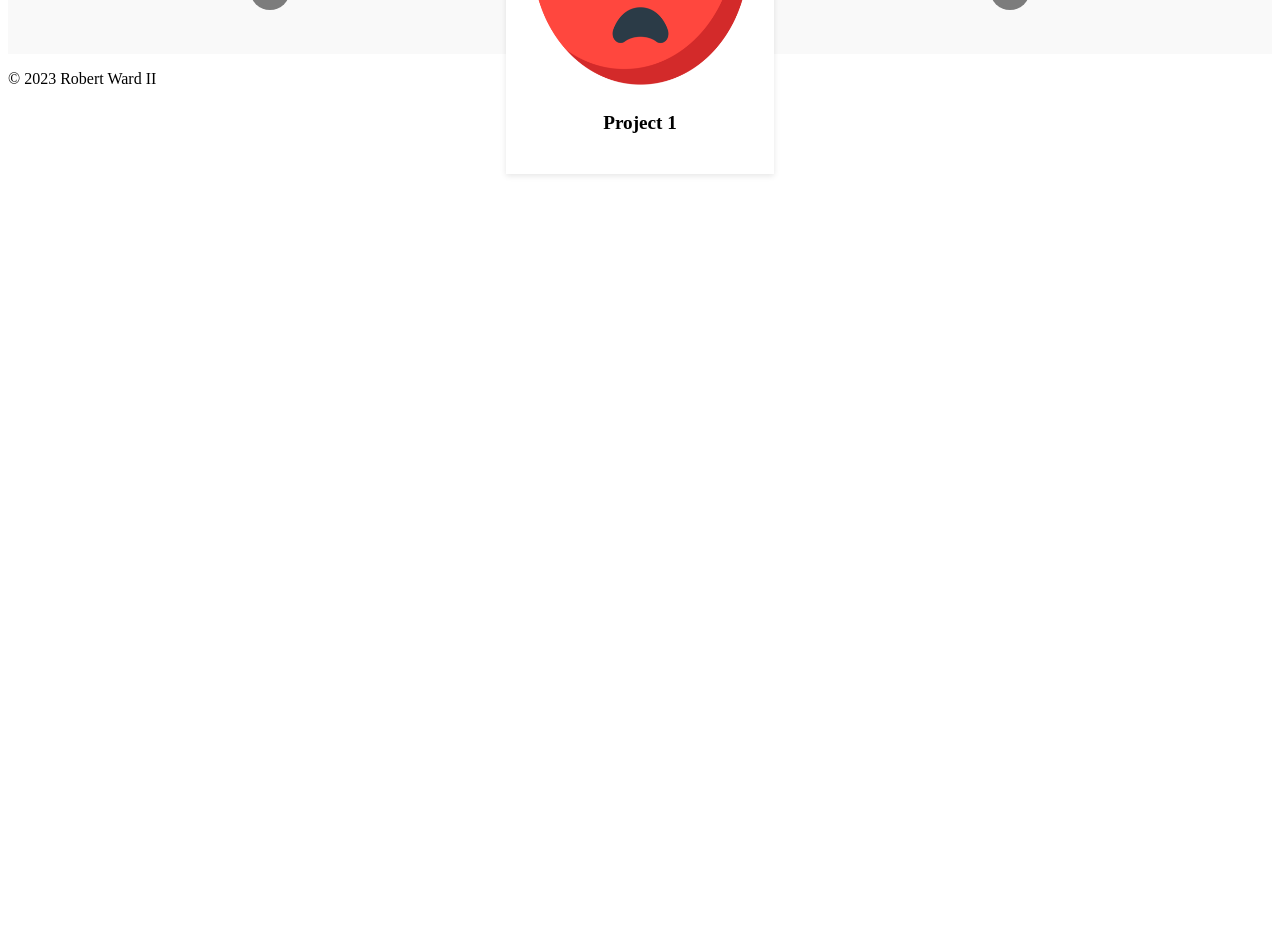
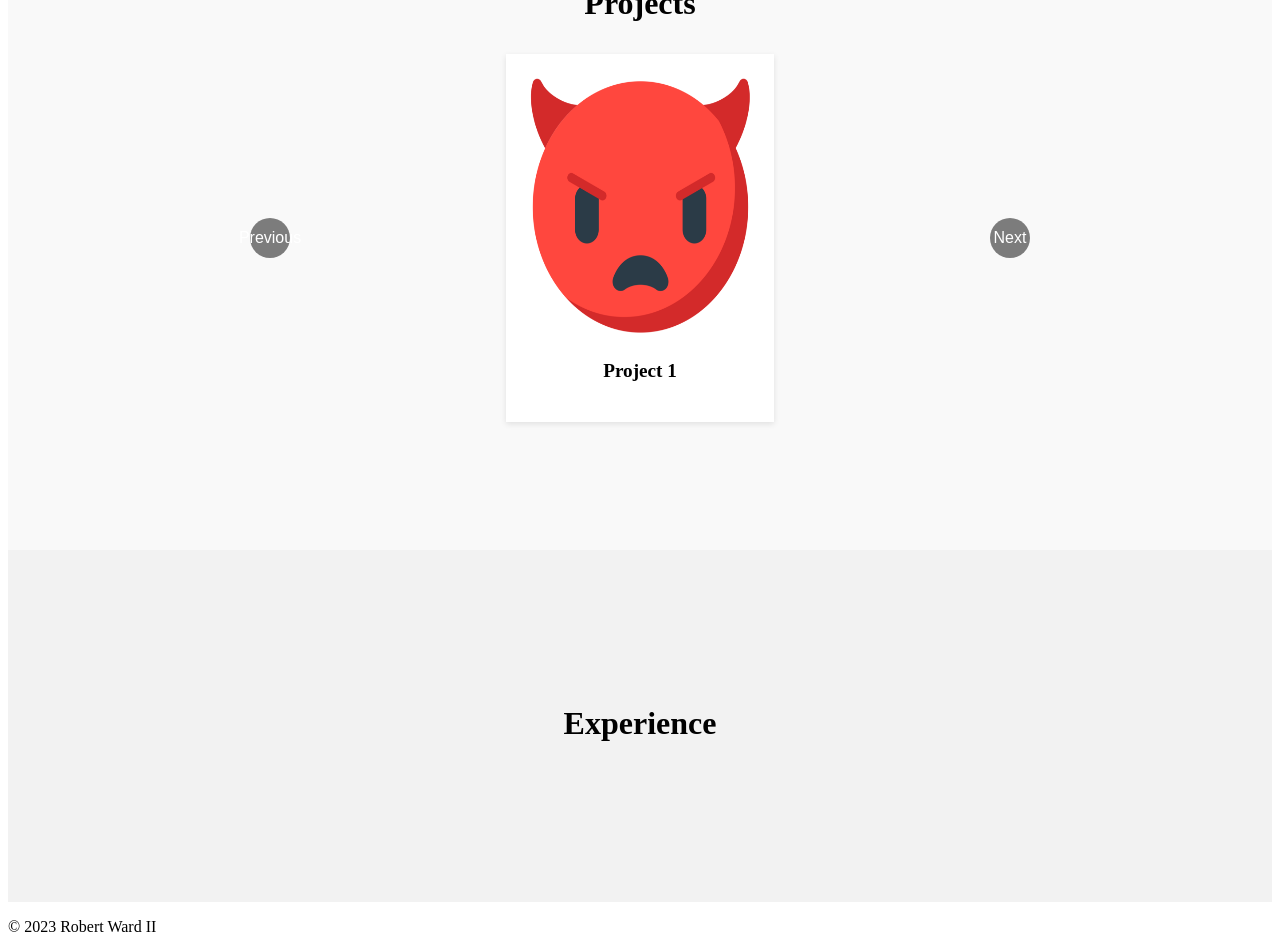
Before and after one commit to Robert-W-Ward/portfolio, a React (Create React App) app: page / in a window 1280 px wide. Shown: the part 568-1520 px from the top of the page. Before the commit the page ends 800 px from the top, so only its background shows below. Built offline with nearby package versions, Linux system fonts and the light colour scheme.

Commit message:
got the projects title showing up and I got the carousel fixed, added Experiences sections

```diff
--- a/src/App.js
+++ b/src/App.js
@@ -2,8 +2,8 @@ import React from 'react';
 import "./App.scss";
 import Header from './components/Header/HeaderComponent.js'
 import About from './components/About/AboutComponent.js'
-import Project from './components/Projects/ProjectsComponent.js'
-import Experience from './components/Experience/ExperienceComponent.js'
+import Projects from './components/Projects/ProjectsComponent.js'
+import Experience from './components/Experience/ExperiencesComponent.js'
 // import Education from './components/Education/EducationComponent.js'
 // import Skills from './components/Skills/SkillsComponent.js'
 // import Contact from './components/Contact/ContactComponent.js'
@@ -11,11 +11,11 @@ import Experience from './components/Experience/ExperienceComponent.js'
 function App() {
   return (
     <div className="App">
-    <Header />
+      <Header />
       <main>
-        <About/>
-        <Project/>
-        <Experience/>
+        <About />
+        <Projects />
+        <Experience />
       </main>
       <footer>
         <p>&copy; 2023 Robert Ward II</p>
--- a/src/components/Carousel/CarouselComponent.js
+++ b/src/components/Carousel/CarouselComponent.js
@@ -17,11 +17,9 @@ const Carousel = ({ slides }) => {
   };
 
   const transitions = useTransition(activeSlide, {
-    from: { opacity: 0, transform: `translate3d(${direction * 100}%,0,0)` },
+    from: { opacity: 1, transform: `translate3d(${direction * -100}%,0,0)` },
     enter: { opacity: 1, transform: 'translate3d(0px,0,0)' },
-    leave: { opacity: 0, transform: `translate3d(${direction * 0}%,0,0)` },
-    config: { tension: 280, friction: 120 },
-    trail: 200  // Delay in ms
+    to: { opacity: 1, transform: `translate3d(${direction * 100}%,0,0)` },
   });
 
 
--- a/src/components/Carousel/CarouselComponentStyles.scss
+++ b/src/components/Carousel/CarouselComponentStyles.scss
@@ -44,5 +44,4 @@
   align-items: center;
   width: 100%;
   text-align: center;
-  position: absolute; /* New property */
 }
--- a/src/components/Experience/ExperienceComponent.js
+++ /dev/null
@@ -1,11 +0,0 @@
-import React from 'react';
-import './ExperienceComponentStyles.scss'
-
-const Experience = () => {
-    return (
-        <section>
-
-        </section>
-    );
-};
-export default Experience;
--- /dev/null
+++ b/src/components/Experience/ExperiencesComponent.js
@@ -0,0 +1,24 @@
+import React from "react";
+import ExperienceCard from "../ExperienceCard/ExperienceCardComponent.js";
+import Timeline from "../Timeline/TimelineComponent.js"
+import './ExperiencesComponentStyles.scss'
+
+const Experience = () => {
+    const experiences = [
+        <ExperienceCard
+            title="Software Engineer"
+            company="Company Inc."
+            description="Lorem ipsum dore"
+            dates="yadda - yadda"
+        />
+    ]
+    return (
+        <section className="experiences-section">
+            <div className="experiences-container">
+                <h2 className="section-title"> Experience</h2>
+                <Timeline experiences={experiences}/>
+            </div>
+        </section>
+    )
+}
+export default Experience
--- /dev/null
+++ b/src/components/Experience/ExperiencesComponentStyles.scss
@@ -0,0 +1,20 @@
+.experiences-section{
+    background-color: #f2f2f2;
+    padding: 8rem 0;
+}
+.experiences-container {
+    max-width: 800px;
+    margin: 0 auto;
+    height: fit-content;
+    text-align: center;
+  }
+  .section-title {
+    font-size: 2rem;
+    font-weight: bold;
+    margin-bottom: 2rem;
+  }
+  .timeline{
+    display: flex;
+    justify-content: center;
+
+  }
--- /dev/null
+++ b/src/components/ExperienceCard/ExperienceCardComponent.js
@@ -0,0 +1,18 @@
+import React from 'react';
+
+const ExperienceCard = ({title,company,description,dates}) => {
+  return (
+    <div className="experience-card">
+      <div className="card-top">
+        <h3>{company}</h3>
+        <h4>{title}</h4>
+      </div>
+      <div className="card-bottom">
+        <p>{dates}</p>
+        <p>{description}</p>
+      </div>
+    </div>
+  );
+};
+
+export default ExperienceCard;
--- a/src/components/Projects/ProjectsComponent.js
+++ b/src/components/Projects/ProjectsComponent.js
@@ -2,7 +2,6 @@ import React from "react";
 import "./ProjectsComponentStyles.scss";
 import ProjectCard from "../../components/ProjectCard/ProjectCardComponent.js";
 import DevilImage from '../../assets/images/devilf.png'
-// import "react-responsive-carousel/lib/styles/carousel.min.css";
 import Carousel from "../../components/Carousel/CarouselComponent.js";
 
 
--- a/src/components/Projects/ProjectsComponentStyles.scss
+++ b/src/components/Projects/ProjectsComponentStyles.scss
@@ -1,9 +1,11 @@
 .projects-section {
     background-color: #f9f9f9;
-    padding: 4rem 0;
+    padding: 8rem 0;
   }
 
   .projects-container {
+    position: relative;
+
     max-width: 800px;
     margin: 0 auto;
     height: fit-content;
@@ -11,12 +13,14 @@
   }
 
   .section-title {
+    position: relative;
     font-size: 2rem;
     font-weight: bold;
     margin-bottom: 2rem;
   }
 
   .carousel {
+    padding-top: 8rem;
     display: flex;
     justify-content: center;
     overflow-x: auto;
--- /dev/null
+++ b/src/components/Timeline/TimelineComponent.js
@@ -0,0 +1,11 @@
+import React from "react";
+import './TimelineStylesComponent.scss'
+
+const Timeline = ({ experiences }) => {
+    return (
+        <div className="timeline-container">
+
+        </div>
+    );
+};
+export default Timeline
```
Also changed, not shown: src/components/ExperienceCard/ExperienceCardComponentStyles.scss (added, +34 -0 lines), src/components/Timeline/TimelineStylesComponent.scss (added), 12 other files (tests, documents, lock files or other folders).
